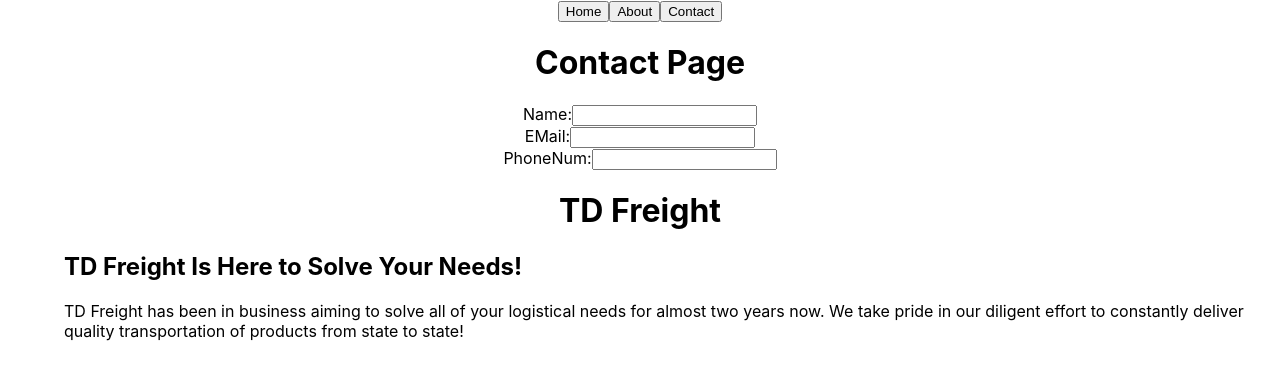
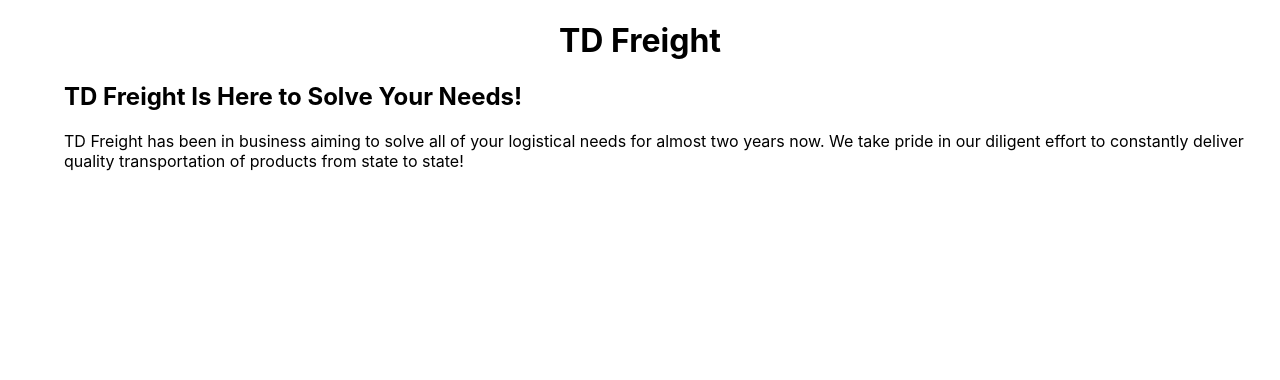
Before and after one commit to Ousman-T/TD-Freight, a React (Create React App) app: page / in a window 1280 px wide. Shown: the top 380 px of the page. Built offline with nearby package versions, Linux system fonts and the light colour scheme.

Commit message:
playing with tailwind

```diff
--- a/src/App.js
+++ b/src/App.js
@@ -1,12 +1,12 @@
 import './App.css';
-import Header from './components/NavBar';
-import Contact from './components/Contact';
+
+
 
 function App() {
   return (
     <div className="App">
-      <Header />
-      <Contact />
+
+
 
       <h1>TD Freight</h1>
       <div className='introText'>
--- a/src/components/NavBar.jsx
+++ b/src/components/NavBar.jsx
@@ -1,14 +1,2 @@
-
-
-
-function Header(){
-    return(
-        <div>
-            <button>Home</button>
-            <button>About</button>
-            <button>Contact</button>
-        </div>
-    );
-};
-
-export default Header;
+import {Link, useLocation} from 'react-router-dom'
+import React from 'react'
```
